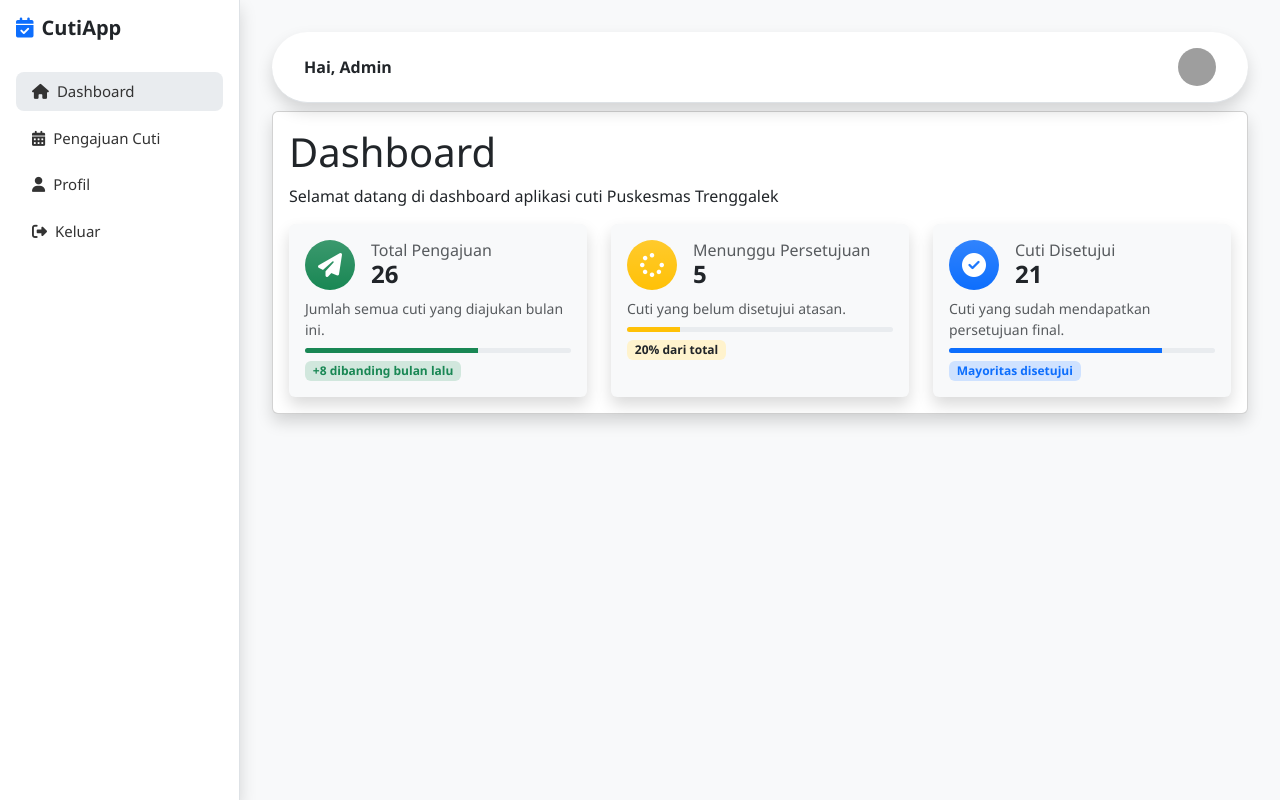
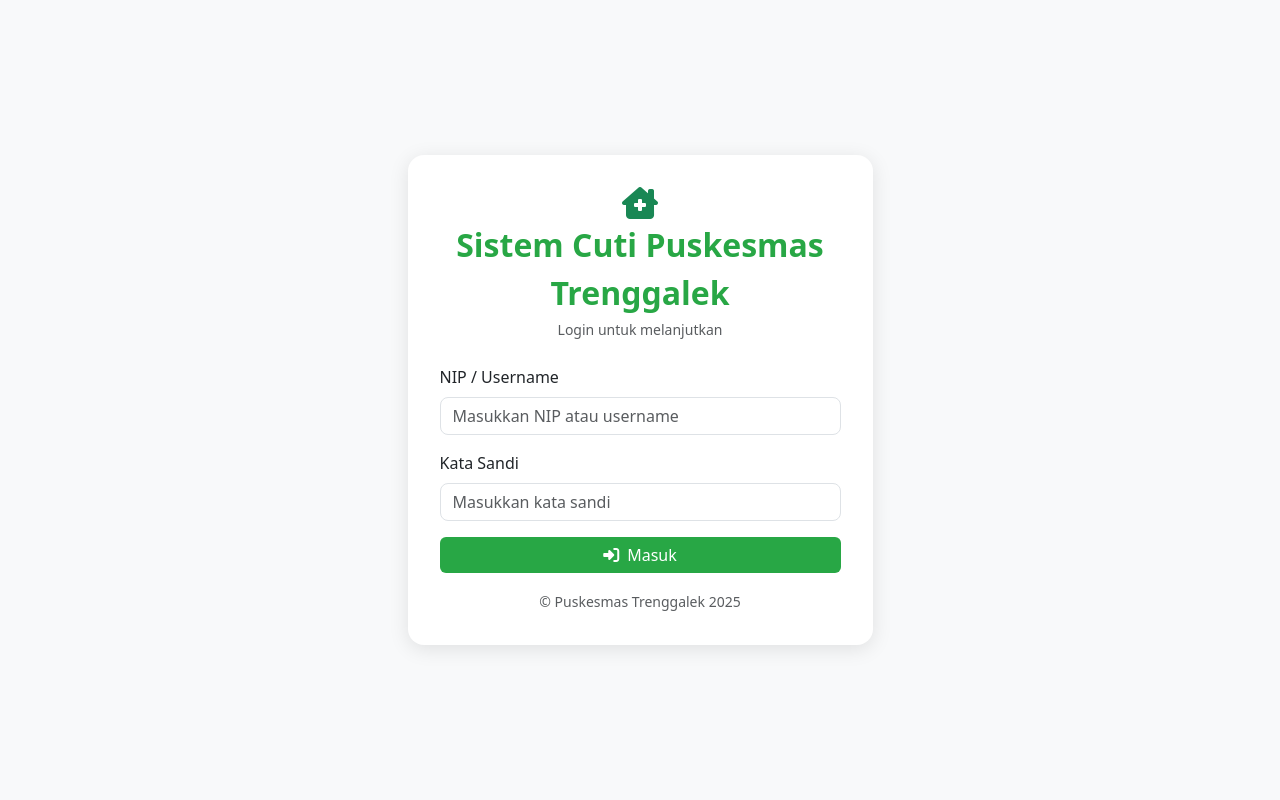
Before and after one commit to PKMTRENGGALEK/cuti_pegawai, a plain HTML site: page index.html in a window 1280 px wide. Drawn offline with nearby package versions, Linux system fonts and the light colour scheme; some packages are replaced by stand-ins of ours; grey boxes are pictures that could not be loaded; a script that the page names is missing.

Commit message:
Update index.html

```diff
--- a/index.html
+++ b/index.html
@@ -2,62 +2,126 @@
 <html lang="id">
 <head>
   <meta charset="UTF-8" />
-  <meta name="viewport" content="width=device-width, initial-scale=1" />
-  <title>Aplikasi Cuti</title>
+  <meta name="viewport" content="width=device-width, initial-scale=1.0"/>
+  <title>Login - Sistem Cuti Puskesmas Trenggalek</title>
+  <link href="https://cdn.jsdelivr.net/npm/bootstrap@5.3.3/dist/css/bootstrap.min.css" rel="stylesheet">
+  <link href="https://cdnjs.cloudflare.com/ajax/libs/font-awesome/6.5.0/css/all.min.css" rel="stylesheet">
+  <script src="https://cdn.jsdelivr.net/npm/sweetalert2@11"></script>
+  <style>
+    body {
+      background-color: #f8f9fa;
+    }
 
-  <!-- Bootstrap 5 -->
-  <link href="https://cdn.jsdelivr.net/npm/bootstrap@5.3.3/dist/css/bootstrap.min.css" rel="stylesheet" />
+    .login-container {
+      min-height: 100vh;
+      display: flex;
+      justify-content: center;
+      align-items: center;
+    }
 
-  <!-- FontAwesome -->
-  <link href="https://cdnjs.cloudflare.com/ajax/libs/font-awesome/6.5.0/css/all.min.css" rel="stylesheet" />
+    .card {
+      border: none;
+      border-radius: 1rem;
+      box-shadow: 0 4px 20px rgba(0,0,0,0.1);
+    }
 
-  <!-- Flatpickr -->
-  <link href="https://cdn.jsdelivr.net/npm/flatpickr/dist/flatpickr.min.css" rel="stylesheet" />
+    .card-body {
+      padding: 2rem;
+    }
 
-  <!-- Custom CSS -->
-<link rel="stylesheet" href="style.css">
+    .form-control {
+      border-radius: 0.5rem;
+    }
+
+    .btn-primary {
+      background-color: #28a745;
+      border: none;
+    }
+
+    .btn-primary:hover {
+      background-color: #218838;
+    }
+
+    .brand-logo {
+      font-size: 2rem;
+      font-weight: bold;
+      color: #28a745;
+    }
+  </style>
 </head>
 <body>
 
-  <!-- Sidebar -->
-  <div class="sidebar shadow" id="sidebar">
-    <h5><i class="fas fa-calendar-check me-2 text-primary"></i>CutiApp</h5>
-    <nav class="nav flex-column">
-      <a class="nav-link active" href="#" data-page="dashboard"><i class="fas fa-home me-2"></i>Dashboard</a>
-      <a class="nav-link" href="#" data-page="pengajuan"><i class="fas fa-calendar-alt me-2"></i>Pengajuan Cuti</a>
-      <a class="nav-link" href="#"><i class="fas fa-user me-2"></i>Profil</a>
-      <a class="nav-link" href="#"><i class="fas fa-sign-out-alt me-2"></i>Keluar</a>
-    </nav>
-  </div>
-
-  <!-- Content -->
-  <div class="content">
-    <!-- Topbar -->
-    <!-- Topbar -->
-    <div class="topbar d-flex justify-content-between align-items-center shadow rounded-pill" >
-      <button class="btn-toggle d-md-none" id="toggleSidebar"><i class="fas fa-bars"></i></button>
-      <div>
-        <span class="fw-semibold">Hai, Admin</span>
-      </div>
-      <div class="d-flex align-items-center gap-3">
-        <!-- Avatar -->
-        <img src="https://i.pravatar.cc/40" alt="Avatar" class="rounded-circle" width="38" height="38" style="object-fit: cover; cursor: pointer;" title="Profil">
+<div class="container login-container">
+  <div class="col-md-5">
+    <div class="card bg-white">
+      <div class="card-body text-center">
+        <div class="mb-4">
+          <i class="fas fa-clinic-medical fa-2x text-success"></i>
+          <div class="brand-logo">Sistem Cuti Puskesmas Trenggalek</div>
+          <small class="text-muted">Login untuk melanjutkan</small>
+        </div>
+        <form id="loginForm">
+          <div class="mb-3 text-start">
+            <label for="username" class="form-label">NIP / Username</label>
+            <input type="text" class="form-control" id="username" placeholder="Masukkan NIP atau username" required>
+          </div>
+          <div class="mb-3 text-start">
+            <label for="password" class="form-label">Kata Sandi</label>
+            <input type="password" class="form-control" id="password" placeholder="Masukkan kata sandi" required>
+          </div>
+          <div class="d-grid">
+            <button type="submit" class="btn btn-primary">
+              <i class="fas fa-sign-in-alt me-2"></i>Masuk
+            </button>
+          </div>
+        </form>
+        <div class="mt-3">
+          <small class="text-muted">© Puskesmas Trenggalek 2025</small>
+        </div>
       </div>
     </div>
+  </div>
+</div>
+
+<script>
+  // Validasi login form dengan SweetAlert2
+  document.getElementById("loginForm").addEventListener("submit", function(e) {
+    e.preventDefault();
+
+    const username = document.getElementById("username").value.trim();
+    const password = document.getElementById("password").value.trim();
+
+    if (!username || !password) {
+      Swal.fire({
+        icon: 'warning',
+        title: 'Input Belum Lengkap',
+        text: 'Silakan isi username dan password terlebih dahulu!',
+        confirmButtonColor: '#28a745'
+      });
+      return;
+    }
+
+    // Cek login (simulasi)
+    if (username === "admin" && password === "admin123") {
+      Swal.fire({
+        icon: 'success',
+        title: 'Berhasil Login',
+        text: 'Selamat datang, admin!',
+        confirmButtonColor: '#28a745'
+      }).then(() => {
+        window.location.href = "home.html";
+      });
+    } else {
+      Swal.fire({
+        icon: 'error',
+        title: 'Login Gagal',
+        text: 'Username atau password salah!',
+        confirmButtonColor: '#dc3545'
+      });
+    }
+  });
+</script>
 
 
-    <!-- Main Content -->
-     <div id="content">
-      <!-- Konten akan dimuat di sini -->
-    </div>
-</div>
-
-
-
-  <!-- Script -->
-   <script src="https://code.jquery.com/jquery-3.6.0.min.js"></script>
-  <script src="https://cdn.jsdelivr.net/npm/bootstrap@5.3.3/dist/js/bootstrap.bundle.min.js"></script>
-  <script src="https://cdn.jsdelivr.net/npm/flatpickr"></script>
-  <script src="myscript.js"></script>
 </body>
 </html>
```
